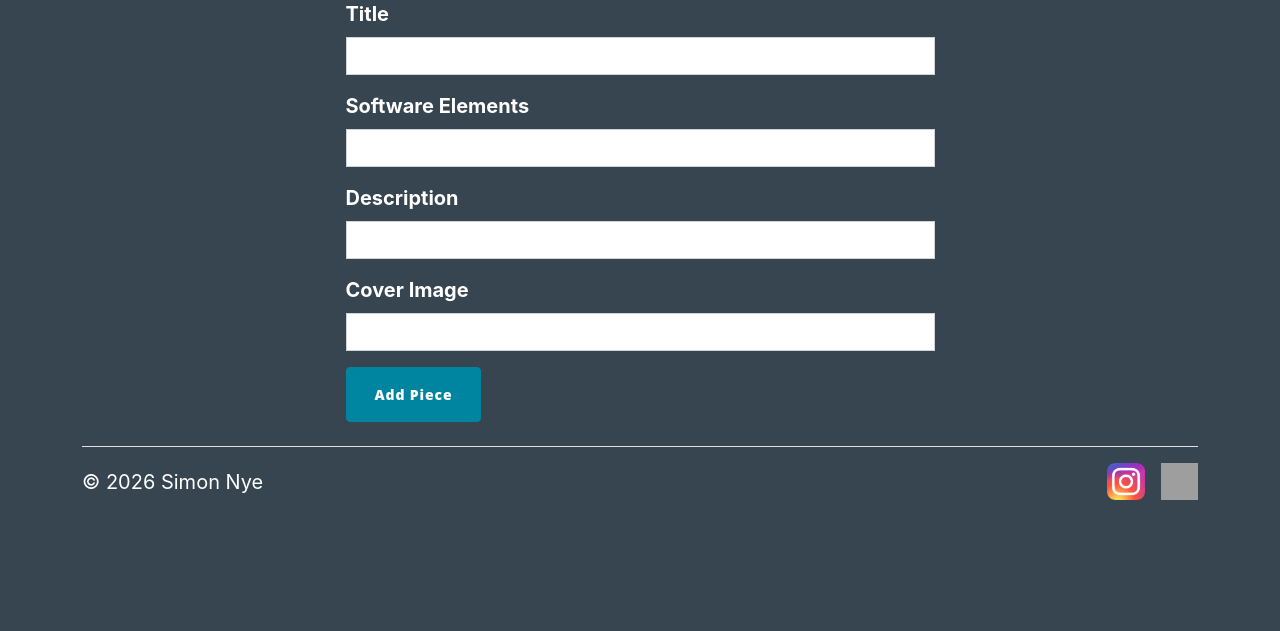
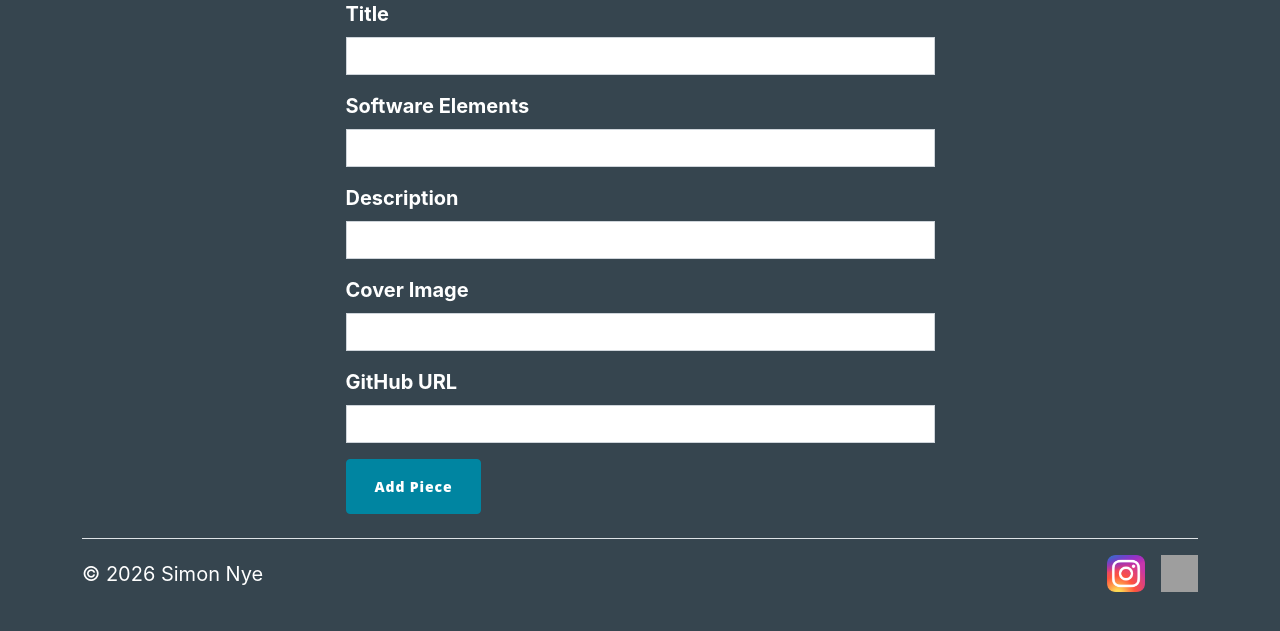
Before and after one commit to SinceSlicedBread/Portfolio-website, a Flask app: page /portfolio/add in a window 1280 px wide. Shown: the part 135-766 px from the top of the page. Run offline with Flask 3, Linux system fonts and the light colour scheme; some libraries are stand-ins or nearby versions; grey boxes are pictures that could not be loaded.

Commit message:
Added Git link to db and pieces.html

```diff
--- a/main.py
+++ b/main.py
@@ -54,6 +54,7 @@ class Piece(db.Model):
     description: Mapped[str] = mapped_column(String, nullable=False)
     img: Mapped[str] = mapped_column(String)
     comments = relationship("Comment", back_populates="parent_post")
+    git: Mapped[str] = mapped_column(String)
 
 class User(UserMixin, db.Model):
     __tablename__ = "users"
@@ -76,8 +77,8 @@ class Comment(db.Model):
 
 
 ## Run this code only the first time to create database file
-with app.app_context():
-    db.create_all()
+# with app.app_context():
+#     db.create_all()
 
 # Register form
 class RegisterForm(FlaskForm):
@@ -105,6 +106,7 @@ class AddPieceForm(FlaskForm):
     elements = StringField(label='Software Elements', validators=[DataRequired()])
     description = StringField(label='Description', validators=[DataRequired()])
     img = StringField(label='Cover Image')
+    git = StringField(label='GitHub URL')
     submit = SubmitField(label='Add Piece')
 
 class CommentForm(FlaskForm):
@@ -172,13 +174,15 @@ def add_piece():
         elements = request.form.get('elements')
         description = request.form.get('description')
         img = request.form.get('img')
+        git = request.form.get('git')
         print(f'{title}\n{elements}\n{description}\n{img}')
         with app.app_context():
             piece = Piece(title=title,
                           elements=elements,
                           description=description,
                           img=img,
-                          author=current_user)
+                          author=current_user,
+                          git=git)
             db.session.add(piece)
             db.session.commit()
         return redirect(url_for('portfolio'))
@@ -199,6 +203,7 @@ def portfolio():
 @app.route('/portfolio/<int:piece_id>', methods=['GET', 'POST'])
 def show_piece(piece_id):
     piece = db.get_or_404(Piece, piece_id)
+    git_url = piece.git
     form = CommentForm()
     if form.validate_on_submit():
         if not current_user.is_authenticated:
@@ -212,7 +217,7 @@ def show_piece(piece_id):
             )
             db.session.add(new_comment)
             db.session.commit()
-    return render_template('piece.html', piece=piece, form=form, current_user=current_user)
+    return render_template('piece.html', piece=piece, form=form, current_user=current_user, git_url=git_url)
 
 @app.route('/contact', methods = ['GET','POST'])
 def contact():
--- a/templates/piece.html
+++ b/templates/piece.html
@@ -13,6 +13,9 @@
         <h1> {{ piece.title }}</h1>
         <h3> {{ piece.elements }}</h3>
         <p> {{ piece.description }}</p>
+        <button type="button" class="btn btn-info">
+            <a href="https://{{ git_url }}" target="_blank" rel="noopener noreferrer">View on GitHub </a>
+        </button>
     </div>
     <!-- Comments Area -->
     <div class="container">
```
Also changed, not shown: instance/portfolio.db.
